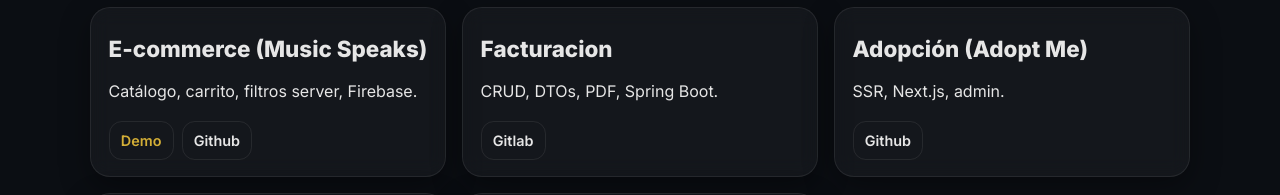
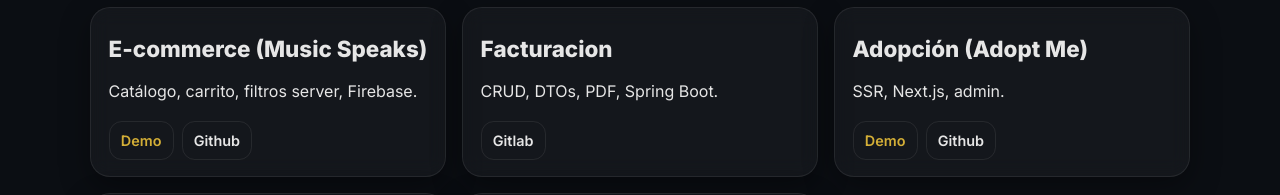
Before and after one commit to MckMc/Manuel-Cecchin-Kuhn-Cv, a plain HTML site: page index.html in a window 1280 px wide. Shown: the part 1700-1895 px from the top of the page. Drawn offline with Linux system fonts and the light colour scheme.

Commit message:
agregar demo de adoptme

```diff
--- a/index.html
+++ b/index.html
@@ -110,6 +110,7 @@
             <h3>Adopción (Adopt Me)</h3>
             <p>SSR, Next.js, admin.</p>
             <div class="project__links">
+                            <a href="https://adopt-me-jade.vercel.app/" class="btn btn--sm" target="_blank" rel="noopener noreferrer">Demo</a>
               <a href="https://github.com/MckMc/AdoptMe.git" class="btn btn--sm btn--ghost" target="_blank" rel="noopener noreferrer">Github</a>
             </div>
           </article>
```
